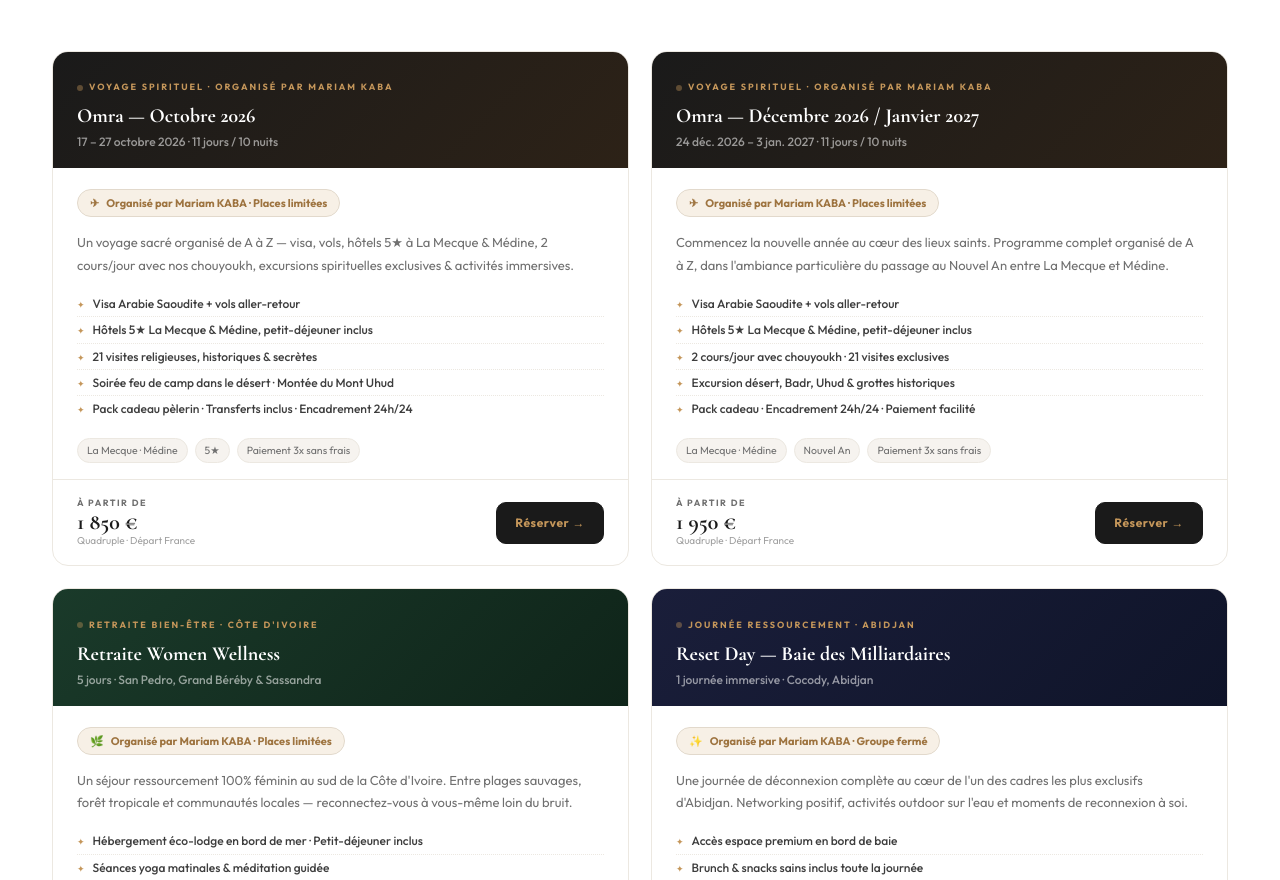
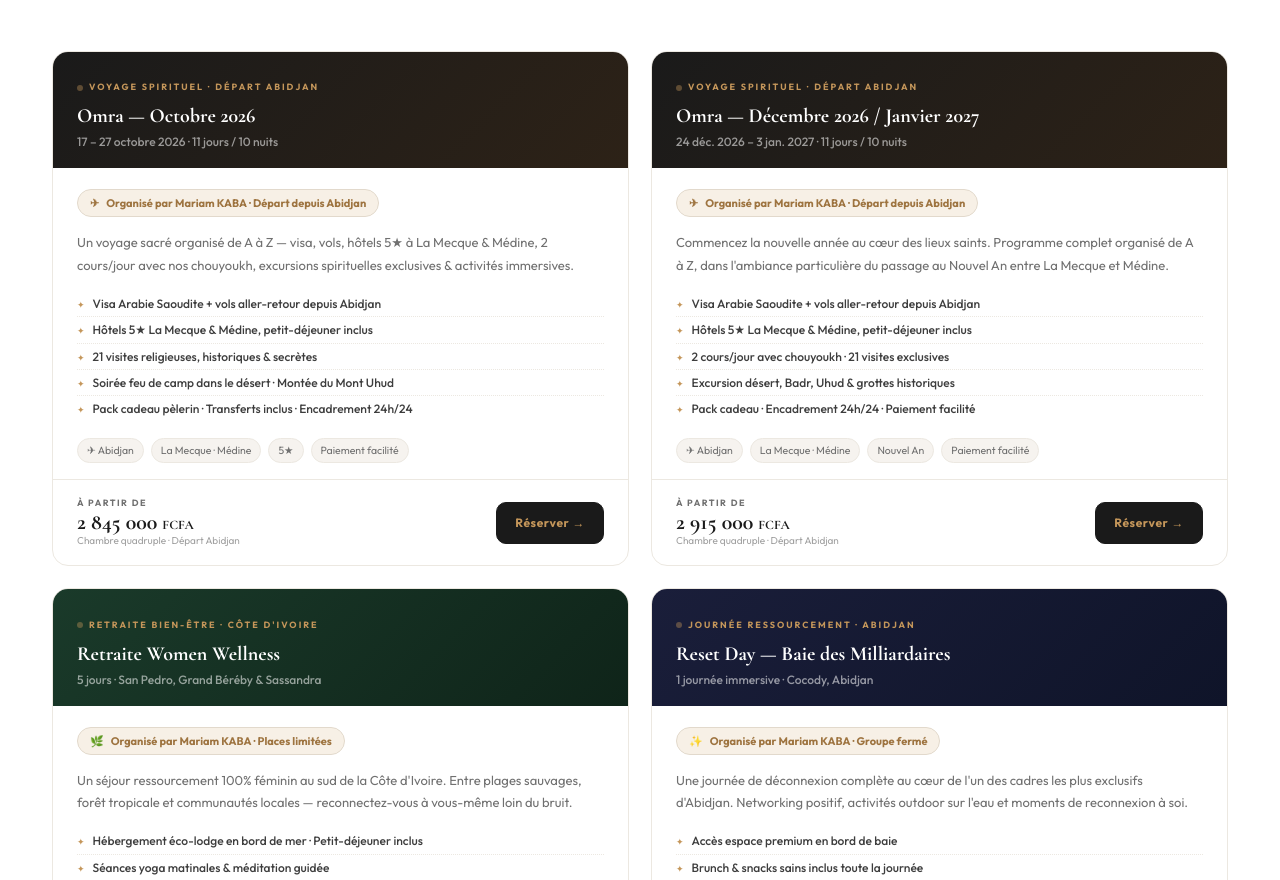
Before and after one commit to Officemanager360/Mariam.KABA, a plain HTML site: page index.html in a window 1280 px wide. Shown: the part 3294-4174 px from the top of the page. Drawn offline with nearby package versions, Linux system fonts and the light colour scheme.

Commit message:
Update index.html

```diff
--- a/index.html
+++ b/index.html
@@ -801,27 +801,27 @@ footer p{font-size:12px;color:rgba(255,255,255,.3);}
     <!-- 1. OMRA OCTOBRE 2026 -->
     <div class="ag-card">
       <div class="ag-banner ag-banner-omra">
-        <div class="ag-type"><span class="ag-type-dot"></span><span class="fr-text">Voyage Spirituel · Organisé par Mariam KABA</span><span class="en-text">Spiritual Journey · Organised by Mariam KABA</span></div>
+        <div class="ag-type"><span class="ag-type-dot"></span><span class="fr-text">Voyage Spirituel · Départ Abidjan</span><span class="en-text">Spiritual Journey · Departure Abidjan</span></div>
         <div class="ag-title"><span class="fr-text">Omra — Octobre 2026</span><span class="en-text">Umrah — October 2026</span></div>
         <div class="ag-dates">17 – 27 octobre 2026 · 11 jours / 10 nuits</div>
       </div>
       <div class="ag-body">
-        <div class="ag-orga">✈ <span class="fr-text">Organisé par Mariam KABA · Places limitées</span><span class="en-text">Organised by Mariam KABA · Limited spots</span></div>
+        <div class="ag-orga">✈ <span class="fr-text">Organisé par Mariam KABA · Départ depuis Abidjan</span><span class="en-text">Organised by Mariam KABA · Departure from Abidjan</span></div>
         <p class="ag-desc"><span class="fr-text">Un voyage sacré organisé de A à Z — visa, vols, hôtels 5★ à La Mecque &amp; Médine, 2 cours/jour avec nos chouyoukh, excursions spirituelles exclusives &amp; activités immersives.</span><span class="en-text">A sacred journey fully organised — visa, flights, 5★ hotels in Mecca &amp; Medina, 2 daily lessons with our chouyoukh, exclusive spiritual excursions &amp; immersive activities.</span></p>
         <ul class="ag-includes">
-          <li><span class="fr-text">Visa Arabie Saoudite + vols aller-retour</span><span class="en-text">Saudi Arabia visa + return flights</span></li>
+          <li><span class="fr-text">Visa Arabie Saoudite + vols aller-retour depuis Abidjan</span><span class="en-text">Saudi Arabia visa + return flights from Abidjan</span></li>
           <li><span class="fr-text">Hôtels 5★ La Mecque &amp; Médine, petit-déjeuner inclus</span><span class="en-text">5★ hotels Mecca &amp; Medina, breakfast included</span></li>
           <li><span class="fr-text">21 visites religieuses, historiques &amp; secrètes</span><span class="en-text">21 religious, historical &amp; secret visits</span></li>
           <li><span class="fr-text">Soirée feu de camp dans le désert · Montée du Mont Uhud</span><span class="en-text">Desert bonfire evening · Uhud Mountain ascent</span></li>
           <li><span class="fr-text">Pack cadeau pèlerin · Transferts inclus · Encadrement 24h/24</span><span class="en-text">Pilgrim gift pack · Transfers included · 24/7 support</span></li>
         </ul>
-        <div class="ag-tags"><span class="ag-tag"><span class="fr-text">La Mecque · Médine</span><span class="en-text">Mecca · Medina</span></span><span class="ag-tag">5★</span><span class="ag-tag"><span class="fr-text">Paiement 3x sans frais</span><span class="en-text">3x payment</span></span></div>
+        <div class="ag-tags"><span class="ag-tag">✈ Abidjan</span><span class="ag-tag"><span class="fr-text">La Mecque · Médine</span><span class="en-text">Mecca · Medina</span></span><span class="ag-tag">5★</span><span class="ag-tag"><span class="fr-text">Paiement facilité</span><span class="en-text">Flexible payment</span></span></div>
       </div>
       <div class="ag-footer">
         <div class="ag-price">
           <span class="ag-price-label"><span class="fr-text">À partir de</span><span class="en-text">From</span></span>
-          <span class="ag-price-amount">1 850 €</span>
-          <span class="ag-price-note"><span class="fr-text">Quadruple · Départ France</span><span class="en-text">Quad room · France departure</span></span>
+          <span class="ag-price-amount">2 845 000 <small style="font-size:13px;">FCFA</small></span>
+          <span class="ag-price-note"><span class="fr-text">Chambre quadruple · Départ Abidjan</span><span class="en-text">Quad room · Departure Abidjan</span></span>
         </div>
         <a href="https://wa.me/2250584230724?text=Bonjour%20Mariam%2C%20je%20suis%20int%C3%A9ress%C3%A9(e)%20par%20l'Omra%20d'Octobre%202026%20(17-27%20oct.)%20%F0%9F%95%8C" target="_blank" rel="noopener" class="ag-cta"><span class="fr-text">Réserver →</span><span class="en-text">Book now →</span></a>
       </div>
@@ -830,27 +830,27 @@ footer p{font-size:12px;color:rgba(255,255,255,.3);}
     <!-- 2. OMRA DÉCEMBRE 2026 – JANVIER 2027 -->
     <div class="ag-card">
       <div class="ag-banner ag-banner-omra">
-        <div class="ag-type"><span class="ag-type-dot"></span><span class="fr-text">Voyage Spirituel · Organisé par Mariam KABA</span><span class="en-text">Spiritual Journey · Organised by Mariam KABA</span></div>
+        <div class="ag-type"><span class="ag-type-dot"></span><span class="fr-text">Voyage Spirituel · Départ Abidjan</span><span class="en-text">Spiritual Journey · Departure Abidjan</span></div>
         <div class="ag-title"><span class="fr-text">Omra — Décembre 2026 / Janvier 2027</span><span class="en-text">Umrah — December 2026 / January 2027</span></div>
         <div class="ag-dates">24 déc. 2026 – 3 jan. 2027 · 11 jours / 10 nuits</div>
       </div>
       <div class="ag-body">
-        <div class="ag-orga">✈ <span class="fr-text">Organisé par Mariam KABA · Places limitées</span><span class="en-text">Organised by Mariam KABA · Limited spots</span></div>
+        <div class="ag-orga">✈ <span class="fr-text">Organisé par Mariam KABA · Départ depuis Abidjan</span><span class="en-text">Organised by Mariam KABA · Departure from Abidjan</span></div>
         <p class="ag-desc"><span class="fr-text">Commencez la nouvelle année au cœur des lieux saints. Programme complet organisé de A à Z, dans l'ambiance particulière du passage au Nouvel An entre La Mecque et Médine.</span><span class="en-text">Start the New Year at the heart of the holy sites. Full A-to-Z programme, with the special atmosphere of ringing in the New Year between Mecca and Medina.</span></p>
         <ul class="ag-includes">
-          <li><span class="fr-text">Visa Arabie Saoudite + vols aller-retour</span><span class="en-text">Saudi Arabia visa + return flights</span></li>
+          <li><span class="fr-text">Visa Arabie Saoudite + vols aller-retour depuis Abidjan</span><span class="en-text">Saudi Arabia visa + return flights from Abidjan</span></li>
           <li><span class="fr-text">Hôtels 5★ La Mecque &amp; Médine, petit-déjeuner inclus</span><span class="en-text">5★ hotels Mecca &amp; Medina, breakfast included</span></li>
           <li><span class="fr-text">2 cours/jour avec chouyoukh · 21 visites exclusives</span><span class="en-text">2 daily lessons · 21 exclusive visits</span></li>
           <li><span class="fr-text">Excursion désert, Badr, Uhud &amp; grottes historiques</span><span class="en-text">Desert, Badr, Uhud &amp; historical caves excursions</span></li>
           <li><span class="fr-text">Pack cadeau · Encadrement 24h/24 · Paiement facilité</span><span class="en-text">Gift pack · 24/7 support · Flexible payment</span></li>
         </ul>
-        <div class="ag-tags"><span class="ag-tag"><span class="fr-text">La Mecque · Médine</span><span class="en-text">Mecca · Medina</span></span><span class="ag-tag"><span class="fr-text">Nouvel An</span><span class="en-text">New Year</span></span><span class="ag-tag"><span class="fr-text">Paiement 3x sans frais</span><span class="en-text">3x payment</span></span></div>
+        <div class="ag-tags"><span class="ag-tag">✈ Abidjan</span><span class="ag-tag"><span class="fr-text">La Mecque · Médine</span><span class="en-text">Mecca · Medina</span></span><span class="ag-tag"><span class="fr-text">Nouvel An</span><span class="en-text">New Year</span></span><span class="ag-tag"><span class="fr-text">Paiement facilité</span><span class="en-text">Flexible payment</span></span></div>
       </div>
       <div class="ag-footer">
         <div class="ag-price">
           <span class="ag-price-label"><span class="fr-text">À partir de</span><span class="en-text">From</span></span>
-          <span class="ag-price-amount">1 950 €</span>
-          <span class="ag-price-note"><span class="fr-text">Quadruple · Départ France</span><span class="en-text">Quad room · France departure</span></span>
+          <span class="ag-price-amount">2 915 000 <small style="font-size:13px;">FCFA</small></span>
+          <span class="ag-price-note"><span class="fr-text">Chambre quadruple · Départ Abidjan</span><span class="en-text">Quad room · Departure Abidjan</span></span>
         </div>
         <a href="https://wa.me/2250584230724?text=Bonjour%20Mariam%2C%20je%20suis%20int%C3%A9ress%C3%A9(e)%20par%20l'Omra%20de%20D%C3%A9cembre%202026%20%2F%20Janvier%202027%20%F0%9F%95%8C" target="_blank" rel="noopener" class="ag-cta"><span class="fr-text">Réserver →</span><span class="en-text">Book now →</span></a>
       </div>
```
